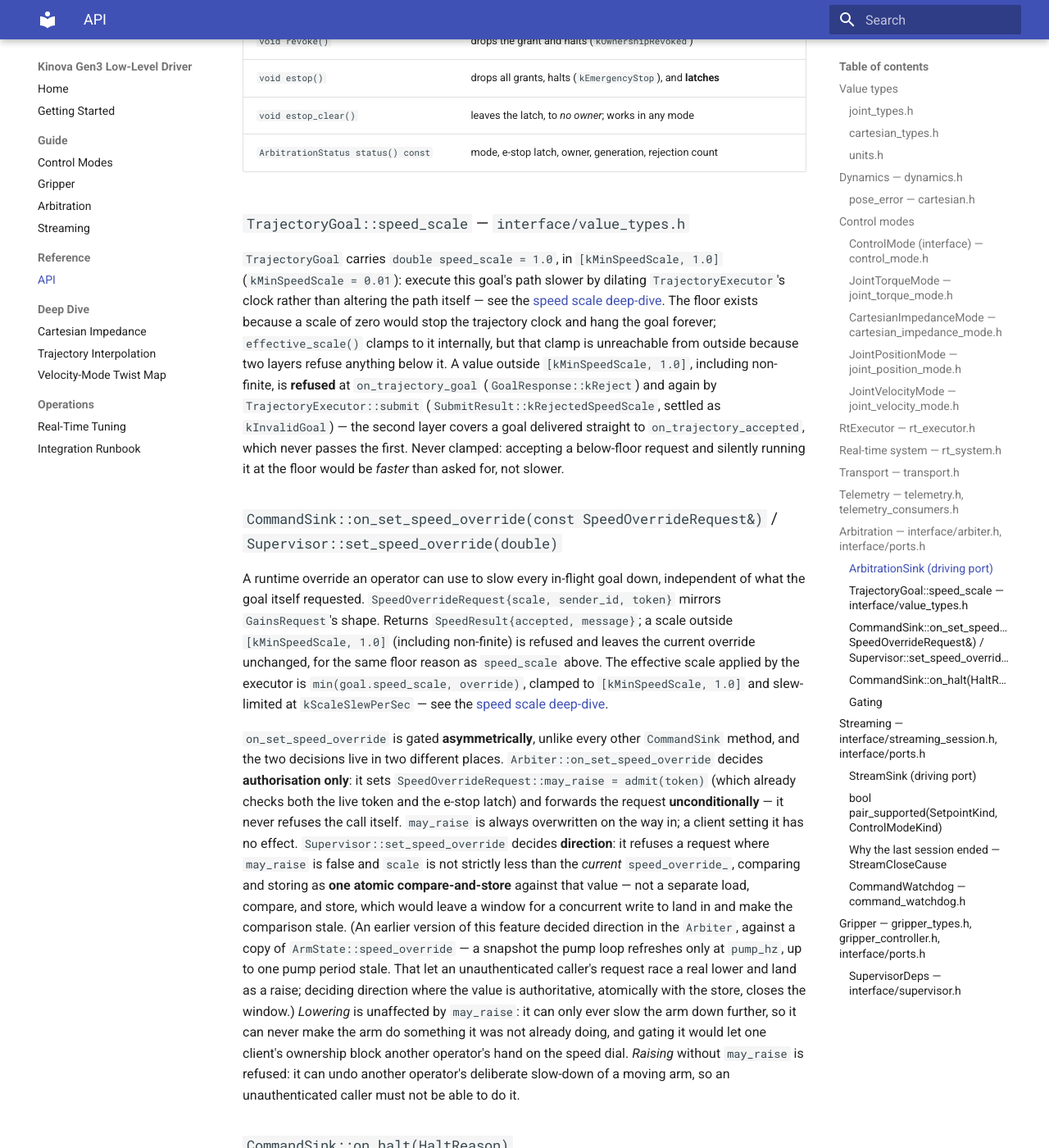
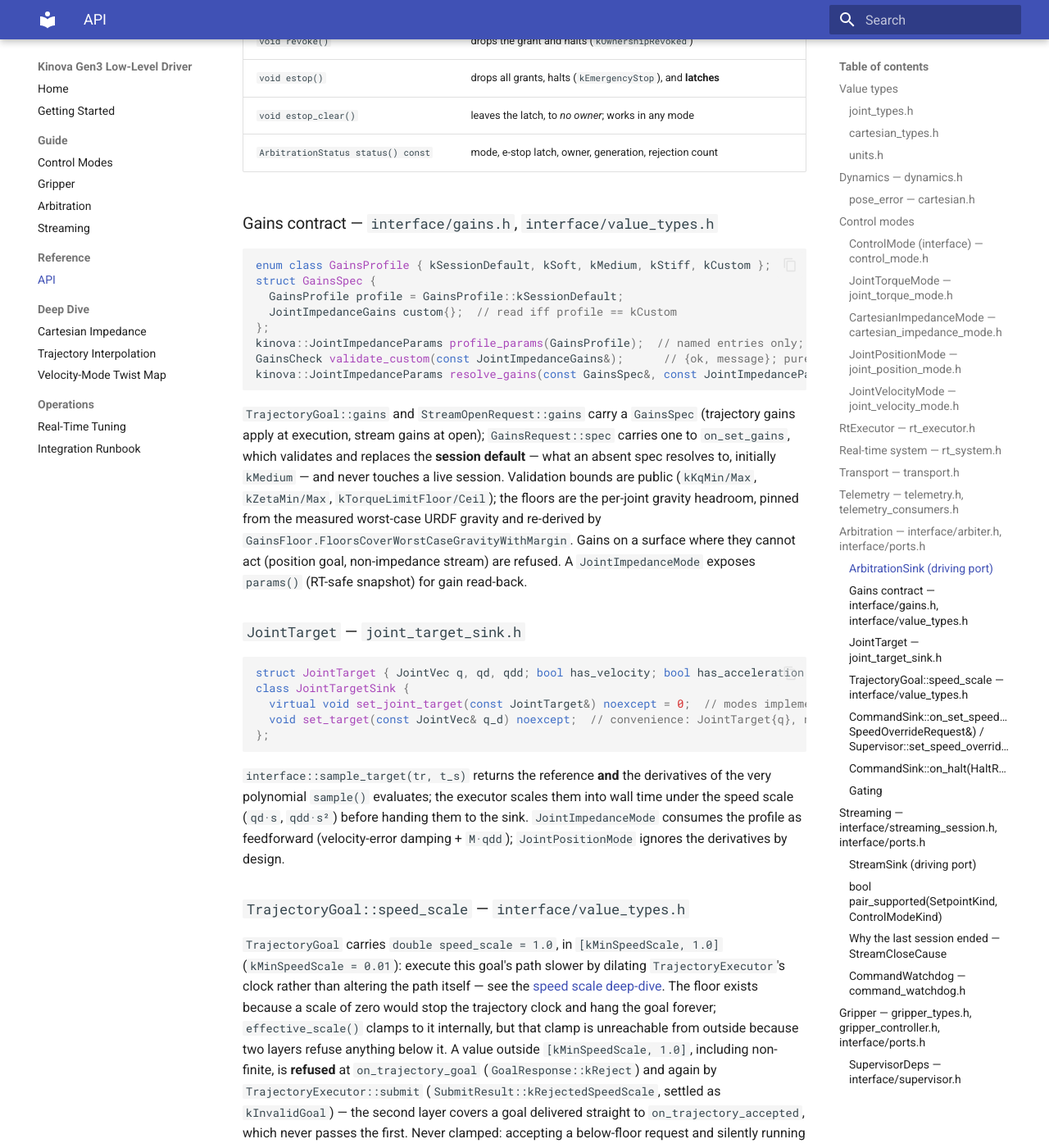
Before and after one commit to rammp-org/kinova-gen3-driver, an MkDocs documentation site: the page built from docs/reference/api.md, in a window 1280 px wide and 1400 px high, scrolled down 8608 px. Shown: the whole window at 82% size. Built offline with MkDocs 1.6.1 and Material for MkDocs 9.7.7, drawn with Linux system fonts in a browser that asks for light colours.

Commit message:
docs: gains contract, profiles, and target feedforward (#63)
Co-Authored-By: Claude Fable 5 <noreply@anthropic.com>
Claude-Session: https://claude.ai/code/session_01P13RvkPe2sFENYryyvyjki

````diff
--- a/docs/reference/api.md
+++ b/docs/reference/api.md
@@ -433,6 +433,48 @@ implements them.
 | `void estop_clear()` | leaves the latch, to *no owner*; works in any mode |
 | `ArbitrationStatus status() const` | mode, e-stop latch, owner, generation, rejection count |
 
+### Gains contract — `interface/gains.h`, `interface/value_types.h`
+
+```cpp
+enum class GainsProfile { kSessionDefault, kSoft, kMedium, kStiff, kCustom };
+struct GainsSpec {
+  GainsProfile profile = GainsProfile::kSessionDefault;
+  JointImpedanceGains custom{};  // read iff profile == kCustom
+};
+kinova::JointImpedanceParams profile_params(GainsProfile);  // named entries only; throws otherwise
+GainsCheck validate_custom(const JointImpedanceGains&);      // {ok, message}; pure
+kinova::JointImpedanceParams resolve_gains(const GainsSpec&, const JointImpedanceParams& session_default);
+```
+
+`TrajectoryGoal::gains` and `StreamOpenRequest::gains` carry a `GainsSpec`
+(trajectory gains apply at execution, stream gains at open);
+`GainsRequest::spec` carries one to `on_set_gains`, which validates and
+replaces the **session default** — what an absent spec resolves to, initially
+`kMedium` — and never touches a live session. Validation bounds are public
+(`kKqMin/Max`, `kZetaMin/Max`, `kTorqueLimitFloor/Ceil`); the floors are the
+per-joint gravity headroom, pinned from the measured worst-case URDF gravity
+and re-derived by `GainsFloor.FloorsCoverWorstCaseGravityWithMargin`. Gains on
+a surface where they cannot act (position goal, non-impedance stream) are
+refused. A `JointImpedanceMode` exposes `params()` (RT-safe snapshot) for gain
+read-back.
+
+### `JointTarget` — `joint_target_sink.h`
+
+```cpp
+struct JointTarget { JointVec q, qd, qdd; bool has_velocity; bool has_acceleration; };
+class JointTargetSink {
+  virtual void set_joint_target(const JointTarget&) noexcept = 0;  // modes implement this
+  void set_target(const JointVec& q_d) noexcept;  // convenience: JointTarget{q}, non-virtual
+};
+```
+
+`interface::sample_target(tr, t_s)` returns the reference **and** the
+derivatives of the very polynomial `sample()` evaluates; the executor scales
+them into wall time under the speed scale (`qd·s`, `qdd·s²`) before handing
+them to the sink. `JointImpedanceMode` consumes the profile as feedforward
+(velocity-error damping + `M·qdd`); `JointPositionMode` ignores the
+derivatives by design.
+
 ### `TrajectoryGoal::speed_scale` — `interface/value_types.h`
 
 `TrajectoryGoal` carries `double speed_scale = 1.0`, in `[kMinSpeedScale,
````
Also changed, not shown: CHANGELOG.md (+46 -0 lines), docs/guide/control-modes.md (+35 -0 lines).
